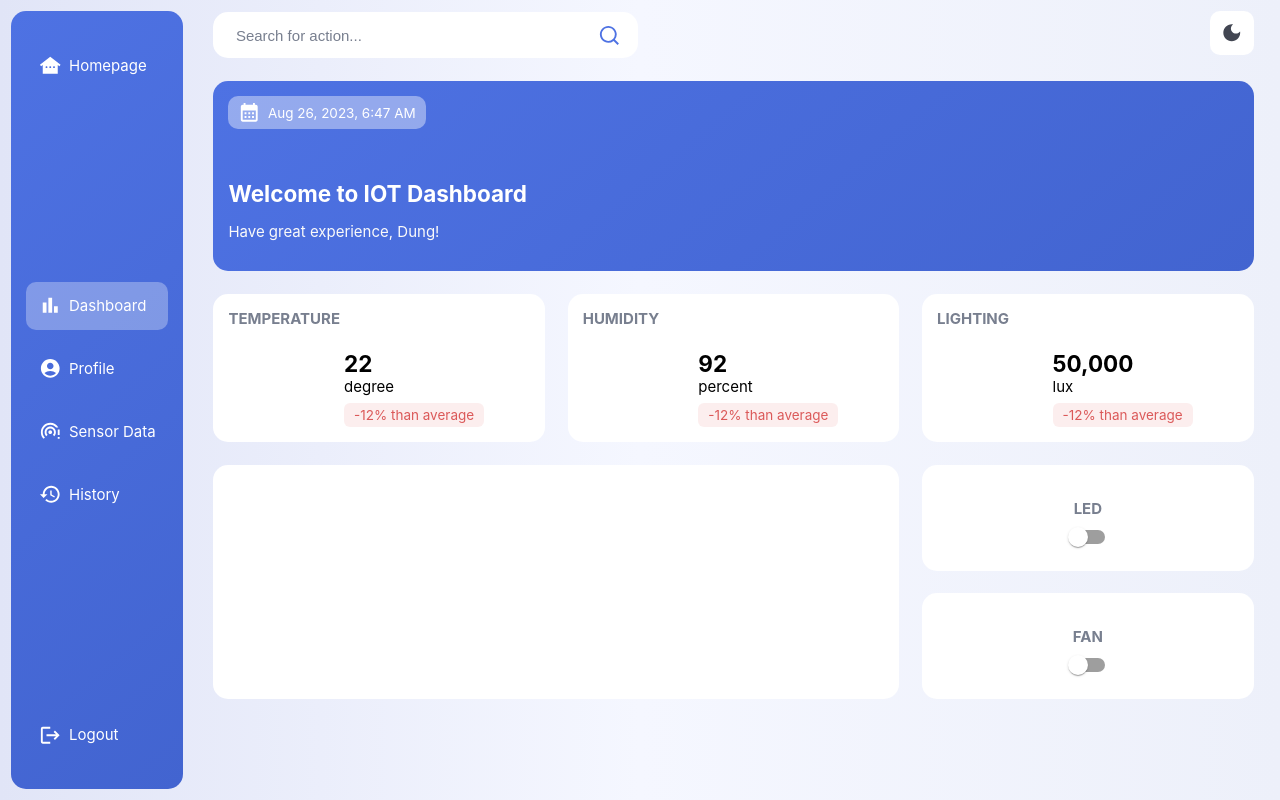
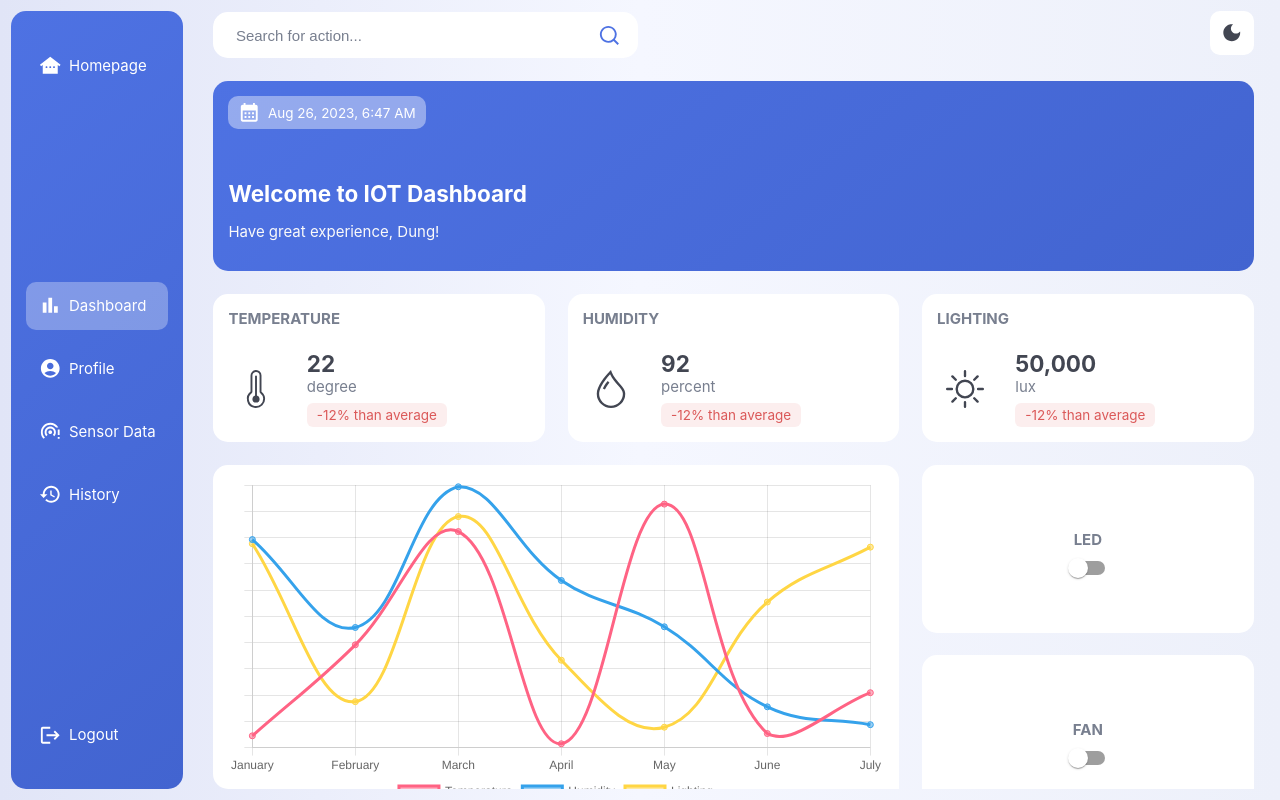
Before and after one commit to dunglv202-dev/iot-fe, a React (Create React App) app: page /dashboard in a window 1280 px wide. Built offline with nearby package versions, Linux system fonts and the light colour scheme; some icons are missing.

Commit message:
complete dashboard template

```diff
--- a/package.json
+++ b/package.json
@@ -11,8 +11,10 @@
     "@testing-library/jest-dom": "^5.17.0",
     "@testing-library/react": "^13.4.0",
     "@testing-library/user-event": "^13.5.0",
+    "chart.js": "^4.4.0",
     "dayjs": "^1.11.9",
     "react": "^18.2.0",
+    "react-chartjs-2": "^5.2.0",
     "react-dom": "^18.2.0",
     "react-icons": "^4.10.1",
     "react-router-dom": "^6.15.0",
--- a/src/components/Chart/Chart.js
+++ b/src/components/Chart/Chart.js
@@ -1,8 +1,85 @@
+import {
+  CategoryScale,
+  Chart as ChartJS,
+  Legend,
+  LineElement,
+  LinearScale,
+  PointElement,
+  Title,
+  Tooltip,
+} from "chart.js";
+import { Line } from "react-chartjs-2";
 import Card from "../Ui/Card";
 import styles from "./Chart.module.css";
 
+ChartJS.register(CategoryScale, LinearScale, PointElement, LineElement, Title, Tooltip, Legend);
+
+export const options = {
+  responsive: true,
+  plugins: {
+    legend: {
+      position: "bottom",
+    },
+  },
+  scales: {
+    temperature: {
+      type: "linear",
+      display: true,
+      ticks: {
+        display: false,
+      },
+    },
+    humidity: {
+      type: "linear",
+      display: false,
+    },
+    lighting: {
+      type: "linear",
+      display: false,
+    },
+  },
+  elements: {
+    line: {
+      tension: 0.4,
+    },
+  },
+};
+
+const labels = ["January", "February", "March", "April", "May", "June", "July"];
+
+export const data = {
+  labels,
+  datasets: [
+    {
+      label: "Temperature",
+      data: labels.map(() => Math.random() * 22 + 18),
+      borderColor: "rgb(255, 99, 132)",
+      backgroundColor: "rgba(255, 99, 132, 0.5)",
+      yAxisID: "temperature",
+    },
+    {
+      label: "Humidity",
+      data: labels.map(() => Math.random() * 100),
+      borderColor: "rgb(53, 162, 235)",
+      backgroundColor: "rgba(53, 162, 235, 0.5)",
+      yAxisID: "humidity",
+    },
+    {
+      label: "Lighting",
+      data: labels.map(() => Math.random() * 100_000 + 50_000),
+      borderColor: "rgb(255, 214, 68)",
+      backgroundColor: "rgba(255, 214, 68, 0.5)",
+      yAxisID: "lighting",
+    },
+  ],
+};
+
 function Chart() {
-  return <Card className={styles["chart"]}></Card>;
+  return (
+    <Card className={styles["chart"]}>
+      <Line options={options} data={data} />
+    </Card>
+  );
 }
 
 export default Chart;
--- a/src/components/DeviceControl/DeviceControl.module.css
+++ b/src/components/DeviceControl/DeviceControl.module.css
@@ -3,10 +3,12 @@
   display: flex;
   flex-direction: column;
   align-items: center;
+  justify-content: center;
 }
 .device__icon svg {
   height: 40px;
   width: 40px;
+  color: var(--grey);
 }
 .device__name {
   margin: 0;
--- a/src/components/StatCard/StatCard.js
+++ b/src/components/StatCard/StatCard.js
@@ -1,11 +1,11 @@
 import Card from "../Ui/Card";
 import styles from "./StatCard.module.css";
 
-function StatCard({ label, value, unit }) {
+function StatCard({ label, icon, value, unit }) {
   return (
     <Card className={styles["stat"]}>
       <h2 className={styles["label"]}>{label}</h2>
-      <div className={styles["icon"]}></div>
+      <div className={styles["icon"]}>{icon}</div>
       <div>
         <div className={styles["figure"]}>{value}</div>
         <div className={styles["unit"]}>{unit}</div>
--- a/src/components/StatCard/StatCard.module.css
+++ b/src/components/StatCard/StatCard.module.css
@@ -1,7 +1,7 @@
 .stat {
   background: #fff;
   display: grid;
-  grid-template-columns: 1fr 2fr;
+  grid-template-columns: 1fr 4fr;
   gap: 1.5rem;
 }
 .label {
@@ -14,9 +14,11 @@
 .figure {
   font-size: 1.5rem;
   font-weight: bold;
+  color: var(--grey);
 }
 .unit {
   margin: 0 0 7px;
+  color: var(--light-grey);
 }
 .judge {
   font-size: 0.9rem;
@@ -26,3 +28,9 @@
   padding: 4px 10px;
   display: inline-block;
 }
+.icon {
+  display: flex;
+  justify-content: center;
+  align-items: center;
+  color: var(--grey);
+}
--- a/src/pages/Dashboard.js
+++ b/src/pages/Dashboard.js
@@ -1,22 +1,21 @@
+import { PiFanFill, PiFanLight, PiLightbulbFilamentFill, PiLightbulbFilamentLight } from "react-icons/pi";
+import { CiTempHigh } from "react-icons/ci";
+import { BsDroplet, BsSun } from "react-icons/bs";
 import Chart from "../components/Chart/Chart";
 import DeviceControl from "../components/DeviceControl/DeviceControl";
 import Menu from "../components/Menu/Menu";
-import SearchBox from "../components/SearchBox/SearchBox";
 import StatCard from "../components/StatCard/StatCard";
 import WelcomeCard from "../components/WelcomeCard/WelcomeCard";
 import styles from "./Dashboard.module.css";
-import LightbulbIcon from "@mui/icons-material/Lightbulb";
-import LightbulbOutlinedIcon from "@mui/icons-material/LightbulbOutlined";
-import { PiFanLight, PiFanFill, PiLightbulbFilamentLight, PiLightbulbFilamentFill } from "react-icons/pi";
 
 function DashboardPage() {
   return (
     <div id={styles["content"]}>
       <Menu />
       <WelcomeCard />
-      <StatCard label="Temperature" value="22" unit="degree" />
-      <StatCard label="Humidity" value="92" unit="percent" />
-      <StatCard label="Lighting" value="50,000" unit="lux" />
+      <StatCard label="Temperature" icon={<CiTempHigh fontSize={46} />} value="22" unit="degree" />
+      <StatCard label="Humidity" icon={<BsDroplet fontSize={38} />} value="92" unit="percent" />
+      <StatCard label="Lighting" icon={<BsSun fontSize={38} />} value="50,000" unit="lux" />
       <Chart />
       <DeviceControl
         label="Led"
```
Also changed, not shown: 1 other file (tests, documents, lock files or other folders).
